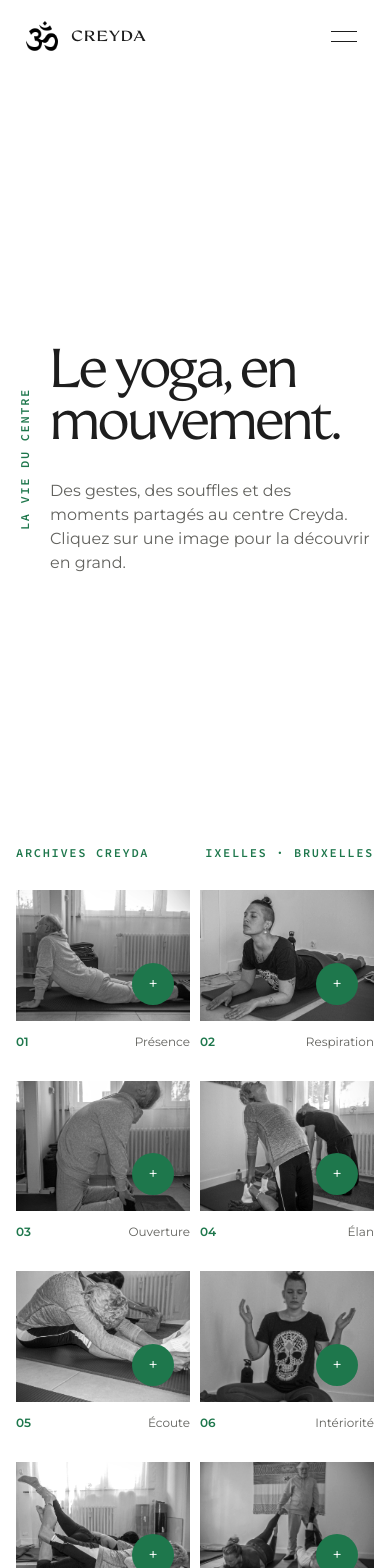
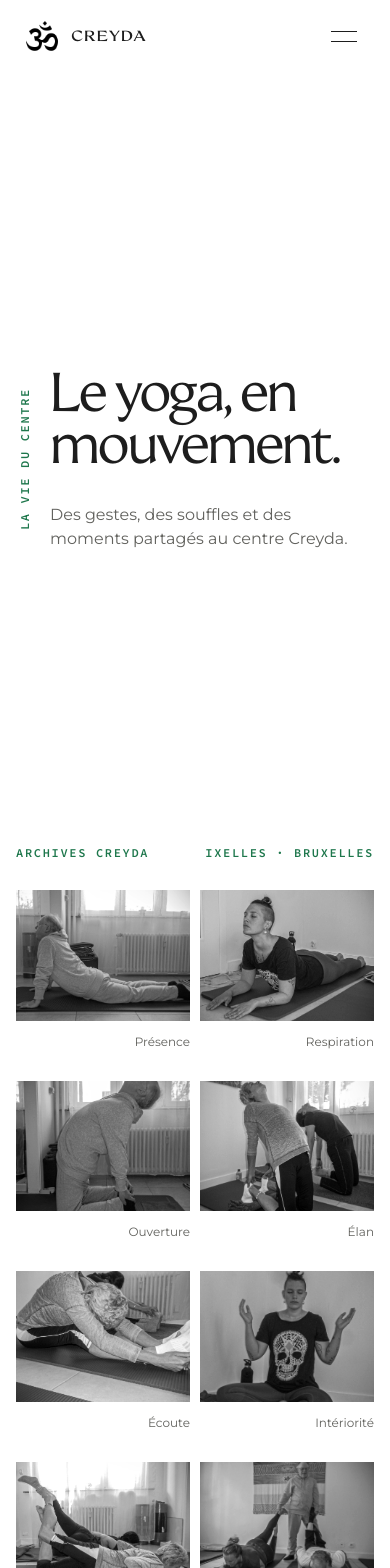
Before and after one commit to ilohest/creyda, a Nuxt app: page /galerie in a window 390 px wide. Shown: the top 1568 px of the page. Built offline with nearby package versions, Linux system fonts and the light colour scheme.

Commit message:
Simplify mobile gallery captions

```diff
--- a/app/assets/css/main.css
+++ b/app/assets/css/main.css
@@ -435,8 +435,7 @@ h2 { font-size: clamp(3rem, 6.2vw, 6.8rem); }
 .gallery-item button > span { width: 42px; height: 42px; display: grid; place-items: center; position: absolute; right: 16px; bottom: 16px; border-radius: 50%; background: var(--green); opacity: 0; transform: translateY(8px) rotate(-8deg); transition: opacity .3s ease, transform .4s cubic-bezier(.22, 1, .36, 1); }
 .gallery-item button:hover img { transform: scale(1.025); filter: grayscale(.8) contrast(1.04); }
 .gallery-item button:hover > span { opacity: 1; transform: translateY(0) rotate(0); }
-.gallery-item figcaption { padding-top: 12px; display: flex; justify-content: space-between; gap: 20px; color: var(--muted); font-size: .75rem; }
-.gallery-item figcaption span { color: var(--green); font-weight: 600; }
+.gallery-item figcaption { padding-top: 12px; color: var(--muted); font-size: .75rem; text-align: right; }
 .gallery-closing { min-height: 560px; margin-bottom: 120px; padding: clamp(55px, 8vw, 110px); display: flex; align-items: center; position: relative; overflow: hidden; background: var(--green); color: var(--white); }
 .gallery-closing__mark { width: min(52vw, 690px); position: absolute; right: -13%; bottom: -53%; opacity: .12; }
 .gallery-closing > div { max-width: 940px; position: relative; z-index: 1; }
@@ -720,7 +719,7 @@ h2 { font-size: clamp(3rem, 6.2vw, 6.8rem); }
   .gallery-editorial__head { margin-bottom: 28px; }
   .gallery-grid { grid-template-columns: repeat(2, minmax(0, 1fr)); gap: 30px 10px; }
   .gallery-item, .gallery-item--wide, .gallery-item--portrait, .gallery-item--tall, .gallery-item--tall:nth-of-type(even), .gallery-item--wide:first-child { grid-column: auto; }
-  .gallery-item button > span { opacity: 1; transform: none; }
+  .gallery-item button > span { display: none; }
   .gallery-closing { width: 100%; min-height: 480px; margin-bottom: 80px; padding: 65px 20px; }
   .gallery-closing__mark { width: 430px; right: -190px; bottom: -150px; }
   .gallery-lightbox { padding: 70px 16px 22px; grid-template-columns: 1fr 1fr; grid-template-rows: 1fr 52px; gap: 18px; }
--- a/app/pages/galerie.vue
+++ b/app/pages/galerie.vue
@@ -83,7 +83,7 @@ onBeforeUnmount(() => window.removeEventListener('keydown', handleKeydown))
     <PageIntro
       eyebrow="La vie du centre"
       title="Le yoga, en mouvement."
-      text="Des gestes, des souffles et des moments partagés au centre Creyda. Cliquez sur une image pour la découvrir en grand."
+      text="Des gestes, des souffles et des moments partagés au centre Creyda."
     />
 
     <section class="gallery-editorial wrap" aria-label="Galerie de la pratique au centre Creyda">
@@ -98,7 +98,7 @@ onBeforeUnmount(() => window.removeEventListener('keydown', handleKeydown))
             <img :src="photo.src" :alt="photo.alt" :loading="index < 2 ? 'eager' : 'lazy'" width="1920" height="1920">
             <span aria-hidden="true">+</span>
           </button>
-          <figcaption><span>{{ String(index + 1).padStart(2, '0') }}</span>{{ photo.caption }}</figcaption>
+          <figcaption>{{ photo.caption }}</figcaption>
         </figure>
       </div>
     </section>
```
